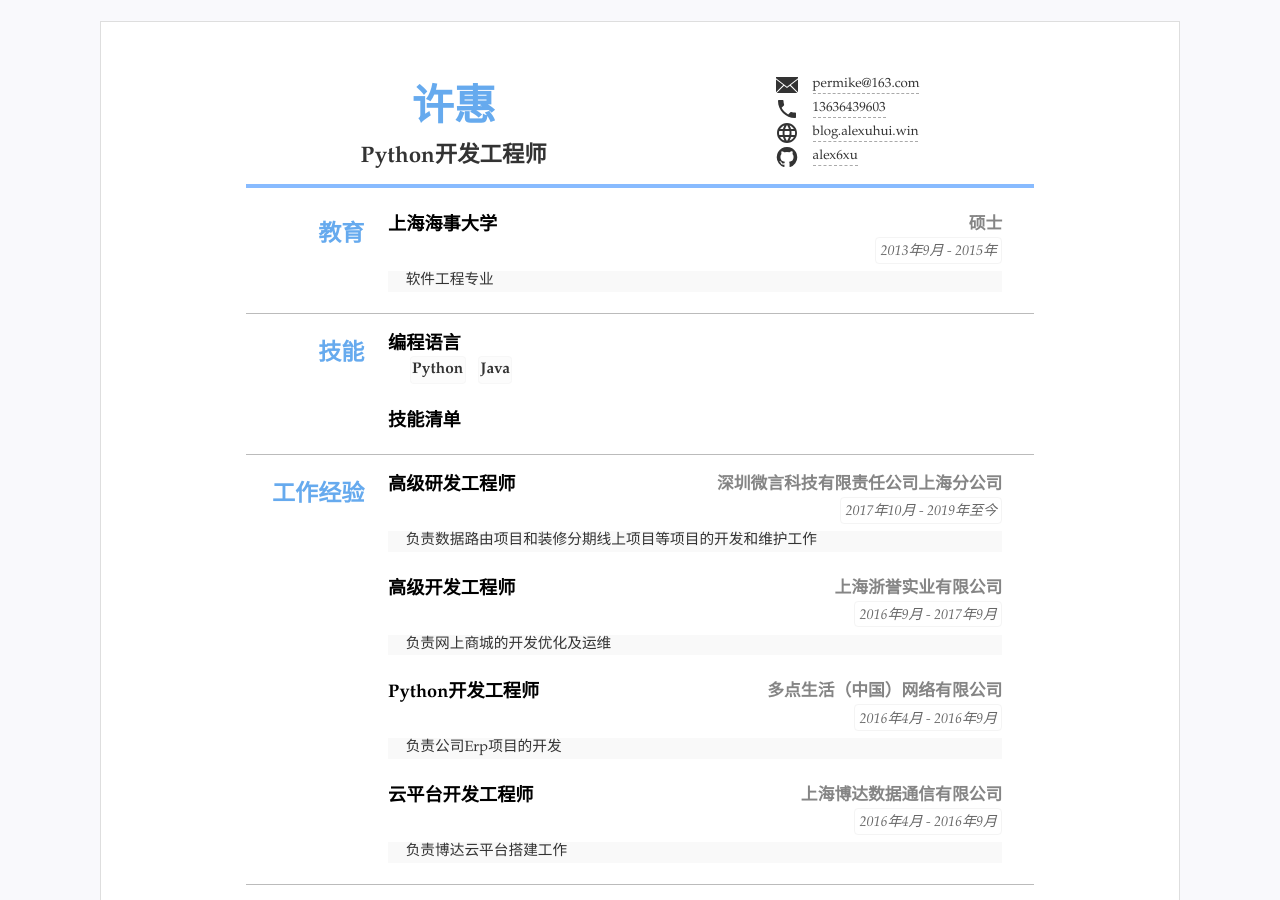
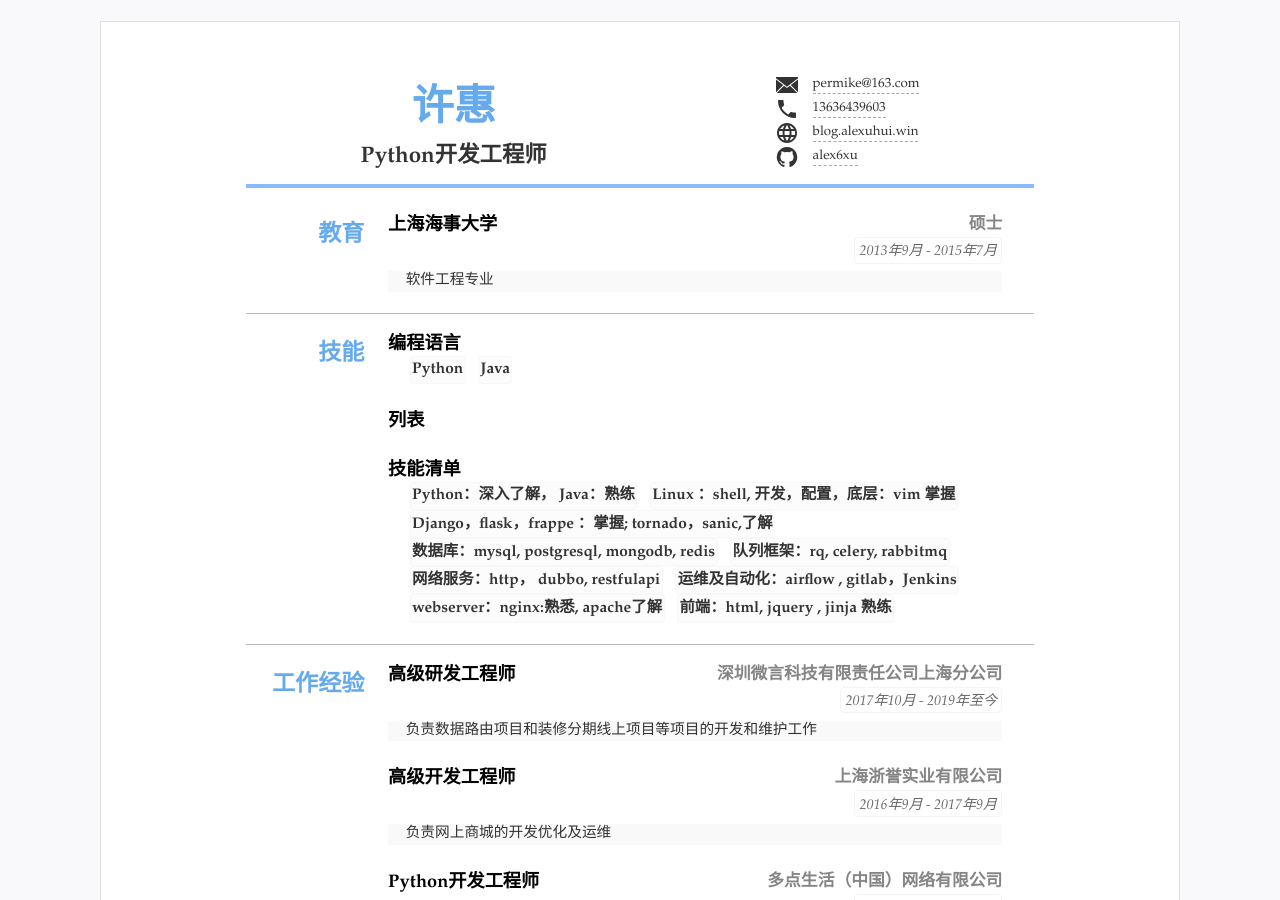
Before and after one commit to alex6xu/cv, a Jekyll site: the page built from index.html, in a window 1280 px wide and 900 px high. Built offline with Jekyll 4.4.1, drawn with Linux system fonts in a browser that asks for light colours.

Commit message:
Update resume.yml

```diff
--- a/_data/resume.yml
+++ b/_data/resume.yml
@@ -1,7 +1,7 @@
 # 数据格式可以为 yaml(文件以.yml结尾) 或者json(文件以.json结尾)
 # 如果YAML格式的数据请先检查格式是否有误，可选检查工具 http://www.yamllint.com
 
-title: "个人简历"
+title: "简历"
 lang: "zh" #语言设置 zh表示中文 en 表示英语
 name: "许惠"
 jobtitle: "Python开发工程师" #可空不显示
@@ -31,7 +31,7 @@ main: #简历主要内容，
   name: 教育 #显示名称，空则使用type
   content: #内容基本格式 标题-副标题-日期-详细内容 (都允许空)
   - title: 上海海事大学
-    duration: "2013年9月 - 2015年"
+    duration: "2013年9月 - 2015年7月"
     sub: 硕士
     detail: 软件工程专业
 
@@ -42,8 +42,12 @@ main: #简历主要内容，
     items: #itmems 可以小块的方式显示
     - Python
     - Java
+  - title: 列表
+    list:
+    - 2323
+    - 333
   - title: 技能清单
-    list:
+    items:
     - Python：深入了解， Java：熟练
     - Linux ：shell, 开发，配置，底层：vim 掌握
     - Django，flask，frappe ：掌握; tornado，sanic,了解
@@ -132,9 +136,10 @@ others: #其他列表显示
   - 本人热爱编程相关工作，喜欢动手实践和探索，工作有责任感，有一定的创新精神。熟练使用python编程语言，熟悉和了解的框架有Django, flask, tornado等主流框架，熟悉多线程和异步网络编程，掌握web前后端,Mysql,monogdb,redis数据库等相关知识。对编程有系统的了解,掌握数据结构和算法，操作系统原理，网络协议，设计模式相关知识; 自学过golang，使用revel框架编写过个人blog项目；同时有一定了解Java拥有一些编程实践经验。熟悉Linux相关的底层开发和测试工作以及编译原理相关知识，熟练使用git进行团队开发，希望从事服务端开发的工作。
   - 另外，性格开朗，有积极的心态，有上进心，做事有热情，工作中能吃苦耐劳，能承受较大压力。具有良好的沟通协作能力和学习能力。良好的理解能力和执行力，良好的自学能力、团队合作精神和较强的动手能力。荣获2015年上海博达数据通信有限公司云平台部门优秀员工奖。
   - title: "兴趣:"
-    items: #单行列表
+    list: #单行列表
     - 运动：篮球，羽毛球
     - coding
+    - 阅读
   - title: 奖励
     items: 博达数据通讯有限公司2015年优秀员工
 #- type:
```
